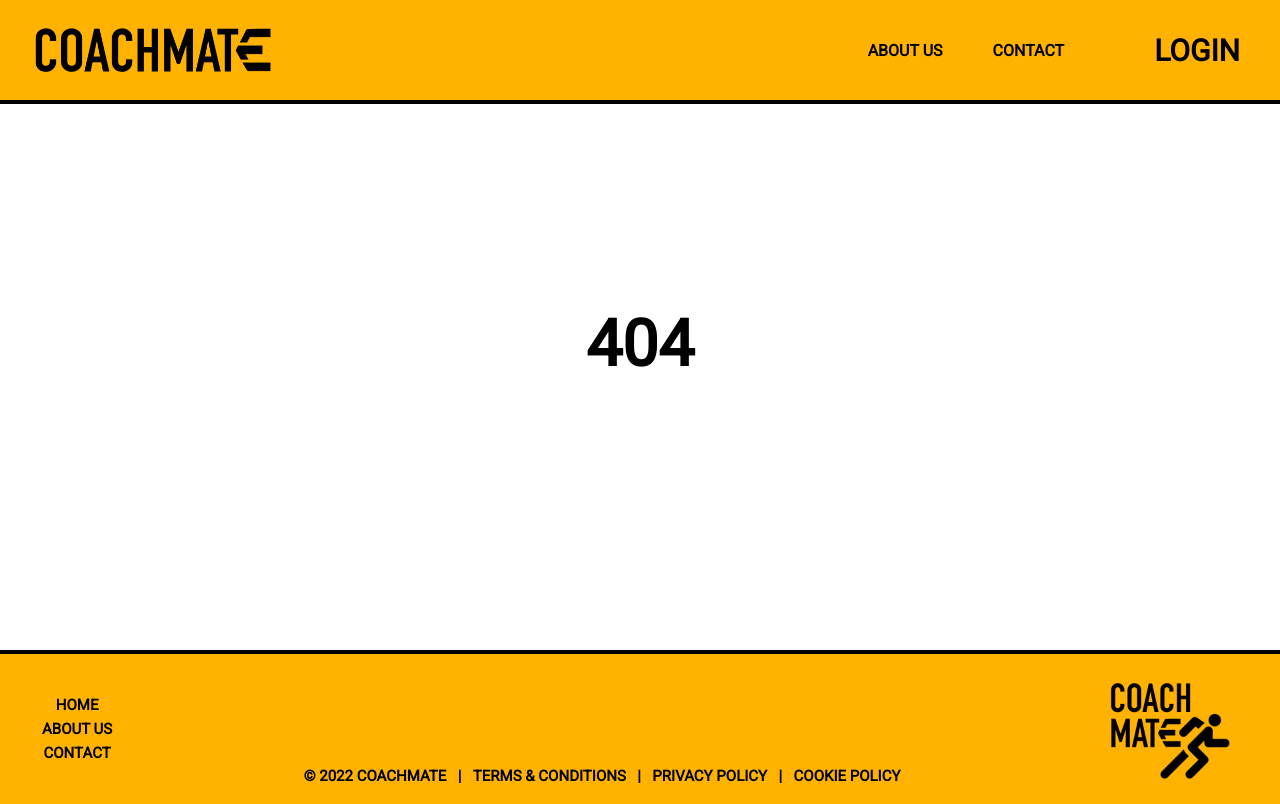
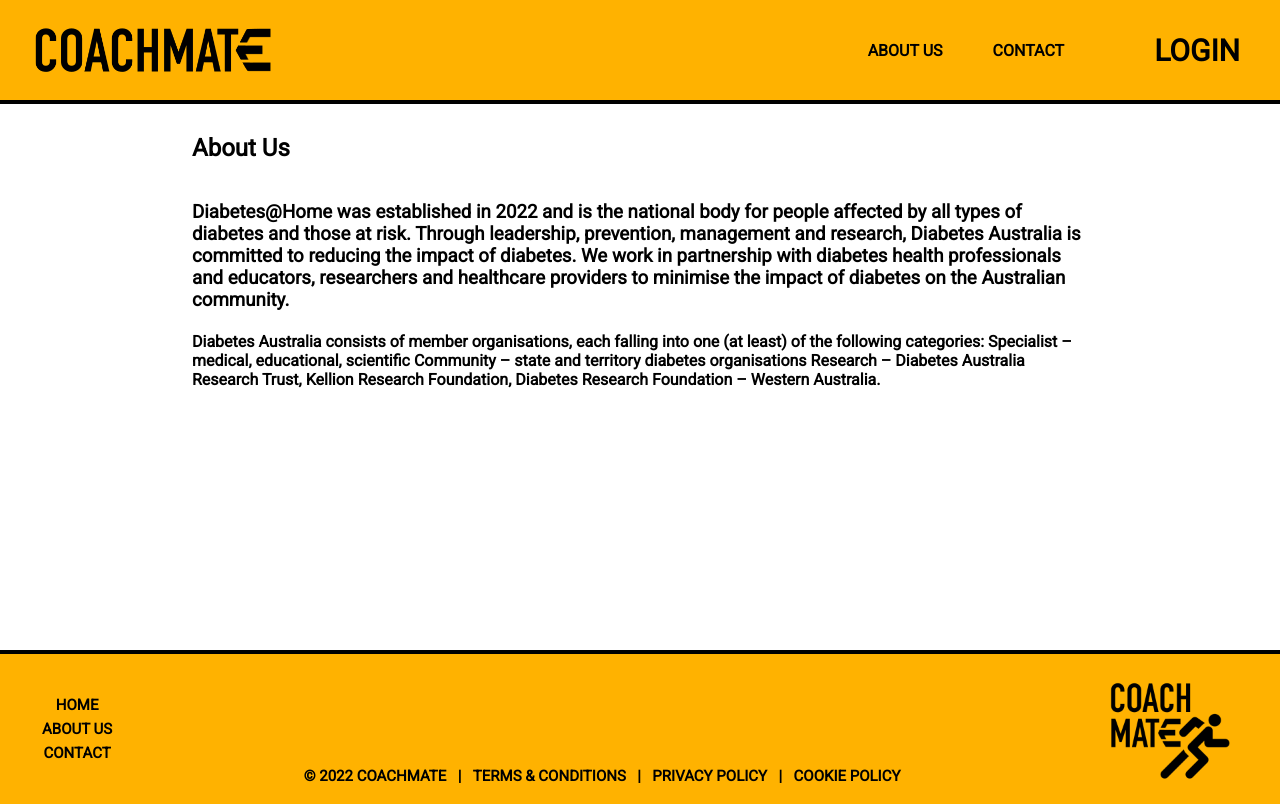
Before and after one commit to The-Collective-unimelb/CoachMate-Frontend, a React (Create React App) app: page /about-us in a window 1280 px wide. Before the commit this address had no page. Built offline with nearby package versions, Linux system fonts and the light colour scheme.

Commit message:
Added about us page

```diff
--- a/src/App.js
+++ b/src/App.js
@@ -14,6 +14,7 @@
 import AthleteBooking from "./components/Booking/AthleteBooking";
 import BookingSuccess from "./components/pages/BookingSuccess";
 import CoachBookings from "./components/Booking/CoachBookings"
+import AboutUs from "./components/pages/AboutUs";
 
 function App() {
   return (
@@ -34,6 +35,7 @@
           <Route path="/athlete-booking" element={<AthleteBooking />} />
           <Route path="/coach-booking" element={<CoachBookings />} />
           <Route path="/booking-success" element={<BookingSuccess />} />
+          <Route path="/about-us" element={<AboutUs />} />
           <Route path="/*" element={<NoPage />} />
         </Routes>
       </div>
--- /dev/null
+++ b/src/components/pages/AboutUs.js
@@ -0,0 +1,27 @@
+import classes from "./AboutUs.module.css";
+
+function AboutUs() {
+  return (
+    <div className={classes["flexbox-main-content"]}>
+      <h2>About Us</h2>
+      <h3>
+        Diabetes@Home was established in 2022 and is the national body for
+        people affected by all types of diabetes and those at risk. Through
+        leadership, prevention, management and research, Diabetes Australia is
+        committed to reducing the impact of diabetes. We work in partnership
+        with diabetes health professionals and educators, researchers and
+        healthcare providers to minimise the impact of diabetes on the
+        Australian community.
+      </h3>
+      <h4>
+        Diabetes Australia consists of member organisations, each falling into
+        one (at least) of the following categories: Specialist – medical,
+        educational, scientific Community – state and territory diabetes
+        organisations Research – Diabetes Australia Research Trust, Kellion
+        Research Foundation, Diabetes Research Foundation – Western Australia.
+      </h4>
+    </div>
+  );
+}
+
+export default AboutUs;
--- /dev/null
+++ b/src/components/pages/AboutUs.module.css
@@ -0,0 +1,8 @@
+.flexbox-main-content {
+    display: flex;
+    flex-wrap: wrap;
+    justify-content: flex-start;
+    flex-direction: column;
+    padding: 10px 15%;
+    margin-right: auto;
+}
```
